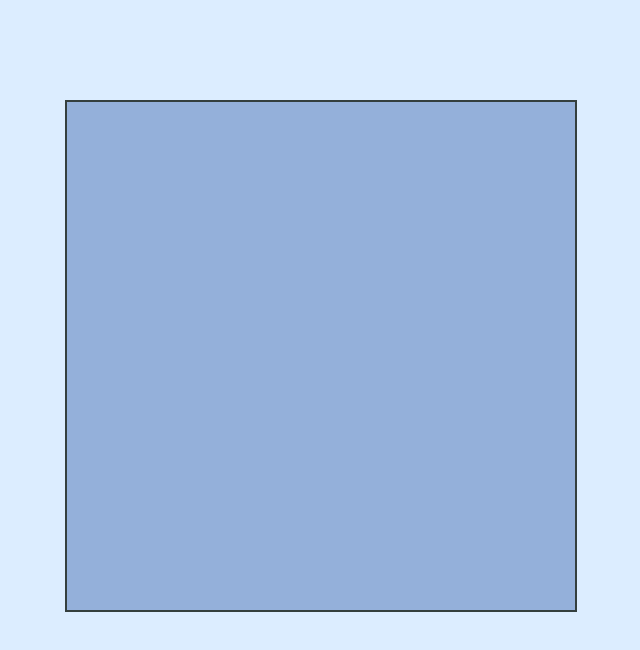
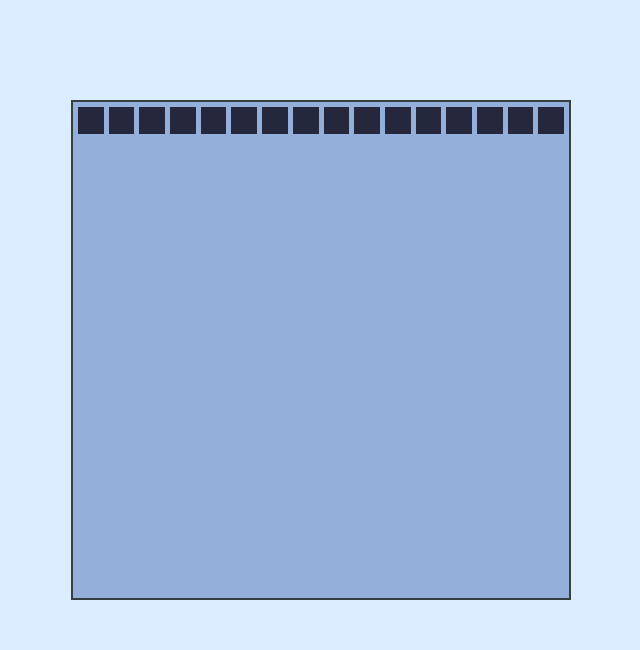
Before and after one commit to petyahyria/odin-Etch-a-Sketch-petyahyria, a plain HTML site: page index.html in a window 1280 px wide. Shown: the whole page, without its empty margins (319-959 px from the left). Drawn offline with Linux system fonts and the light colour scheme.

Commit message:
Add function that create row of squares

```diff
--- a/script.js
+++ b/script.js
@@ -1 +1,23 @@
 const container = document.querySelector("#container");
+console.log(container);
+const addRowOfSquares = (numberOfSquares) => {
+    let row = document.createElement("div");
+    row.classList.add("flex");
+    row.style.padding = "5px";
+    container.appendChild(row);
+    for (let i = 0; i < numberOfSquares; i++) {
+        let square = document.createElement("div");
+        // "numberOfSquares - 1" because gaps between elements is less by one then numberOfElements
+        let squareSize = (500 - 5 * (numberOfSquares - 1))/numberOfSquares;
+        console.log(square);
+        square.style.cssText = `
+                                background-color: #25283D;
+                                width: ${squareSize}px;
+                                height: ${squareSize}px;
+                                flex-shrink: 1;
+                                `
+        row.appendChild(square);
+    }
+}
+
+addRowOfSquares(16);
--- a/style.css
+++ b/style.css
@@ -12,9 +12,15 @@ body{
 
 #container{
     background-color: #94B0DA;
-    width: 40vw;
-    height: 40vw;
+    width: 500px;
+    height: 500px;
     margin: 100px auto;
     border: 2px solid #343F3E;
     flex-shrink: 1;
 }
+
+.flex{
+    display: flex;
+    justify-content: center;
+    gap: 5px;
+}
```
